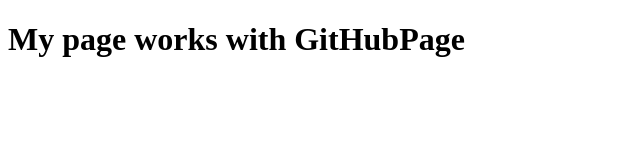
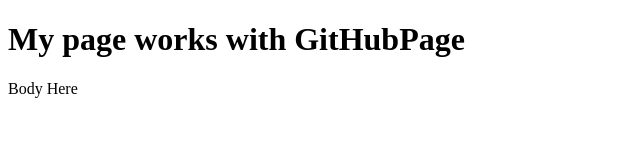
Before and after one commit to strootman10/bluuweb-git, a plain HTML site: page index.html in a window 1280 px wide. Shown: the full height of the page, 0-640 px from the left. Drawn offline with Linux system fonts and the light colour scheme.

Commit message:
Add  tag P

```diff
--- a/index.html
+++ b/index.html
@@ -8,5 +8,6 @@
 </head>
 <body>
     <h1>My page works with GitHubPage</h1>
+    <p>Body Here</p>
 </body>
 </html>
```
